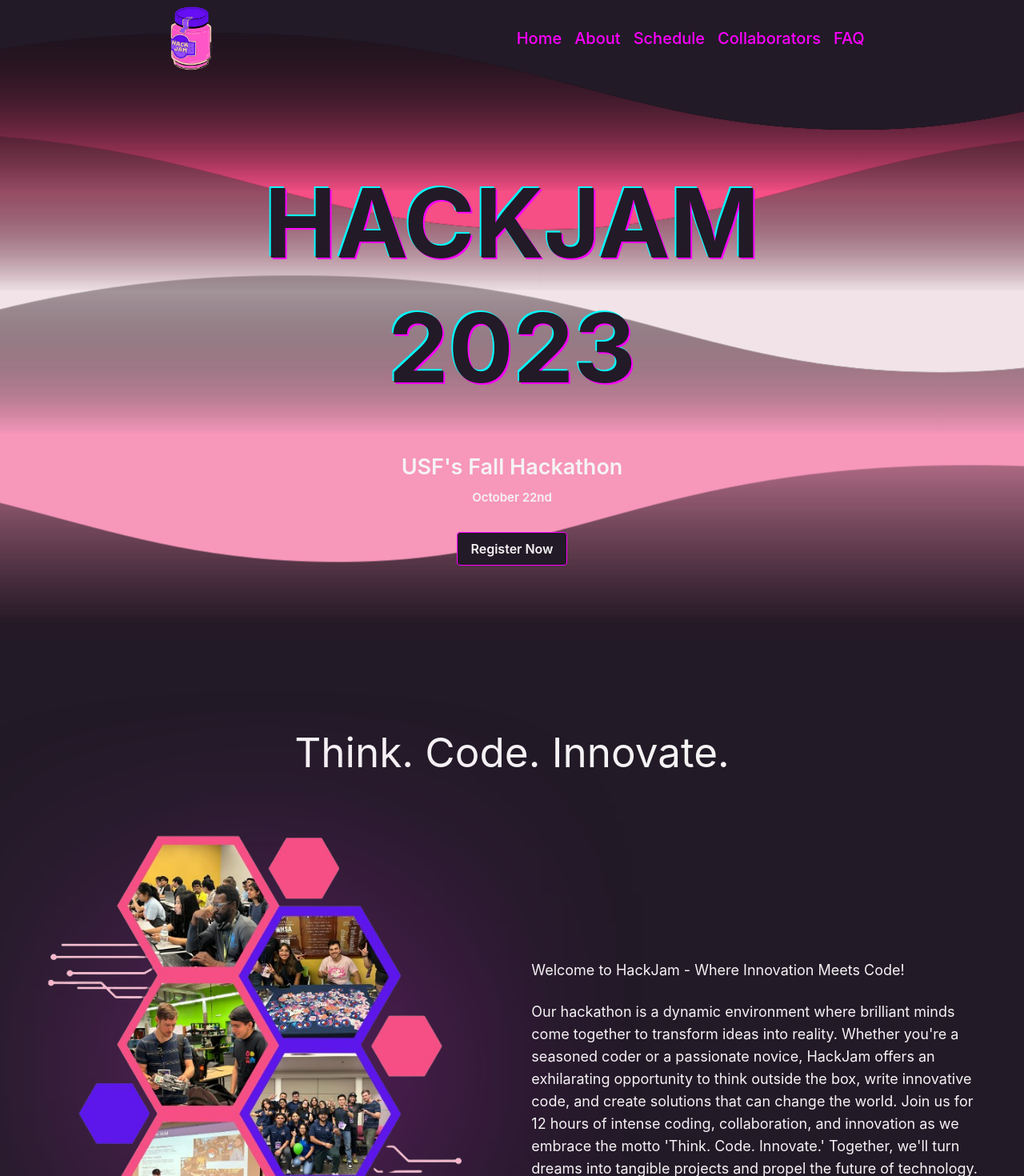
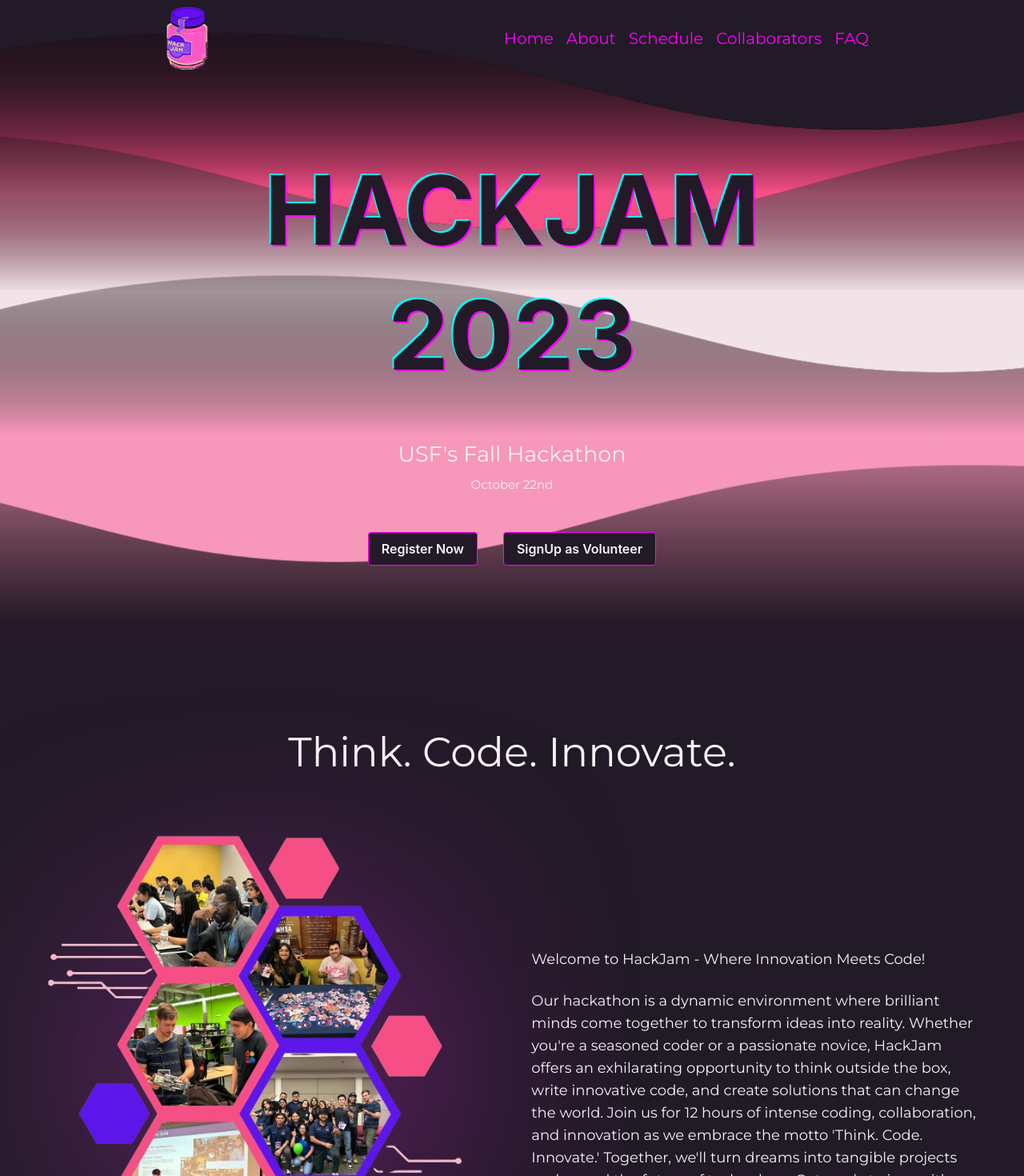
Before and after one commit to AsadbekNematov/hackjam, a React (Vite) app in the folder HackJam/: page / in a window 1280 px wide. Shown: the top 1470 px of the page at 80% size. Built offline with nearby package versions, Linux system fonts and the light colour scheme.

Commit message:
Font Chnaged

```diff
--- a/HackJam/index.html
+++ b/HackJam/index.html
@@ -5,6 +5,9 @@
     <link rel="icon" type="image/svg+xml" href="./src/assets/logo.png" />
     <meta name="viewport" content="width=device-width, initial-scale=1.0" />
     <title>Hackjam</title>
+    <link rel="preconnect" href="https://fonts.googleapis.com">
+<link rel="preconnect" href="https://fonts.gstatic.com" crossorigin>
+<link href="https://fonts.googleapis.com/css2?family=Montserrat&display=swap" rel="stylesheet">
     <link href="https://cdn.jsdelivr.net/npm/tailwindcss@2.2.19/dist/tailwind.min.css" rel="stylesheet">
     <script src="https://kit.fontawesome.com/61d209741b.js" crossorigin="anonymous"></script>
   </head>
--- a/HackJam/src/App.css
+++ b/HackJam/src/App.css
@@ -23,6 +23,9 @@
 ::-webkit-scrollbar-thumb {
   background: #04fcff;
   border-radius: 10px;
+}
+.montserrat {
+  font-family: "Montserrat", sans-serif;
 }
 .tt {
   font-size: 120px;
@@ -224,6 +227,7 @@
   padding: 12px;
   vertical-align: top;
   border: 1px solid #ffffff;
+  font-family: "Montserrat", sans-serif;
 }
 .schedule tbody tr td {
   font-size: 14px;
@@ -232,10 +236,12 @@
   color: #ffeaf1;
   background-color: transparent;
   padding: 8px;
+  font-family: "Montserrat", sans-serif;
   text-align: center;
   border: 1px solid #ffffff;
 }
 .schedule .tbody tr td {
+  font-family: "Montserrat", sans-serif;
   text-decoration: none;
   display: inline-block;
   font-weight: medium;
--- a/HackJam/src/components/About.jsx
+++ b/HackJam/src/components/About.jsx
@@ -3,7 +3,7 @@ import photoHex from '../assets/hex_photo_gallery.png'
 function About() {
   return (
     <div id="about" className="section" style={{'margin-top': '2rem'}}>
-      <h1 className="m-auto motto select-none text">Think. Code. Innovate.</h1>
+      <h1 className="m-auto montserrat select-none text">Think. Code. Innovate.</h1>
       <br/><br/>
       <div className="about">
         <div className="about-content relative select-none">
@@ -12,9 +12,9 @@ function About() {
         </div>
         <div className="about-content" style={{'margin-bottom': '-1rem'}}>
           <div className="about-text">
-            <p className="text-left text-lg text">Welcome to HackJam - Where Innovation Meets Code!</p>
+            <p className="text-left montserrat text-lg text">Welcome to HackJam - Where Innovation Meets Code!</p>
             <br/>
-            <p className="text-left text-lg text">
+            <p className="text-left montserrat text-lg text">
               Our hackathon is a dynamic environment where brilliant minds come together to transform ideas into reality.
               Whether you're a seasoned coder or a passionate novice, HackJam offers an exhilarating opportunity to think outside the box, write innovative code, and create
               solutions that can change the world. Join us for 12 hours of intense coding, collaboration, and innovation as we embrace the motto 'Think. Code. Innovate.'
--- a/HackJam/src/components/Collaborators.jsx
+++ b/HackJam/src/components/Collaborators.jsx
@@ -11,7 +11,7 @@ function Collaborators() {
   return (
     <>
       <div id="collaborators" className="h-min relative mb-20 section">
-        <h1 className="m-auto section-title text">In collaboration with...</h1>
+        <h1 className="m-auto section-title montserrat text">In collaboration with...</h1>
         <br/><br/>
           <div className="absolute purple_shadow_y"></div>
         <div className="cohostContainer select-none">
--- a/HackJam/src/components/FAQ.jsx
+++ b/HackJam/src/components/FAQ.jsx
@@ -2,8 +2,8 @@ import QA from "./QA";
 
 function FAQ() {
   return (
-    <div id="faq" className="section relative">
-      <h1 className="m-auto section-title text">FAQ</h1>
+    <div id="faq" className="section montserrat relative">
+      <h1 className="m-auto section-title montserrat text">FAQ</h1>
       <br/>
       <div className="absolute pink_shadow"></div>
       <div className="flex-col faq-flex justify-items-center">
--- a/HackJam/src/components/Home.jsx
+++ b/HackJam/src/components/Home.jsx
@@ -10,23 +10,49 @@ function Home() {
         <div className="wave4"></div>
       </div>
       <div className="h-screen select-none flex pt-14">
-        <Navbar/>
+        <Navbar />
         <div className=" m-auto flex-col">
-          <h1 className="m-auto font-bold hover:ease-in-out dark-color tt">HACKJAM</h1>
+          <h1 className="m-auto  font-montserrat font-bold hover:ease-in-out dark-color tt">
+            HACKJAM
+          </h1>
           <h3 className="m-auto font-bold dark-color tt">2023</h3>
-          <br/>
-          <br/>
-          <h2 className="text-4xl font-semibold	 text"><sup>USF's Fall Hackathon</sup></h2>
-          <h2 className="text-xl font-semibold	 text"><sup>October 22nd</sup></h2>
-          <br/>
-          <form action="https://ocioyx01rpq.typeform.com/to/vSjZMc0c" target="_blank" >
-            <button onClick="" className="btn bg-transparent font-semibold py-2 px-4 border btn-border hover:border-transparent rounded text">
-              Register Now
-            </button>
-          </form>
+          <br />
+          <br />
+          <h2 className="text-4xl montserrat font-bold	 text">
+            <sup>USF's Fall Hackathon</sup>
+          </h2>
+          <h2 className="text-xl montserrat font-semibold	 text">
+            <sup>October 22nd</sup>
+          </h2>
+          <br />
+          <div className="flex justify-center items-center">
+            <form className="m-4"
+              action="https://ocioyx01rpq.typeform.com/to/vSjZMc0c"
+              target="_blank"
+            >
+              <button
+                onClick=""
+                className="btn bg-transparent font-semibold py-2 px-4 border btn-border hover:border-transparent rounded text"
+              >
+                Register Now
+              </button>
+            </form>
+            <form className="m-4"
+              action="#Shivam"
+              target="_blank"
+            >
+              <button
+                onClick=""
+                className="btn bg-transparent font-semibold py-2 px-4 border btn-border hover:border-transparent rounded text"
+              >
+                SignUp as Volunteer
+              </button>
+            </form>
+          </div>
         </div>
       </div>
-      <br/><br/>
+      <br />
+      <br />
     </>
   );
 }
--- a/HackJam/src/components/Navbar.jsx
+++ b/HackJam/src/components/Navbar.jsx
@@ -33,19 +33,19 @@ function Navbar() {
           </a>
         </div>
         <div className="nav-links space-x-4">
-          <a href="#home" className="sec_color main-color text-xl navbar-txt">
+          <a href="#home" className="sec_color montserrat main-color text-xl navbar-txt">
             Home
           </a>
-          <a href="#about" className="sec_color main-color text-xl navbar-txt">
+          <a href="#about" className="sec_color montserrat main-color text-xl navbar-txt">
             About
           </a>
-          <a href="#itinerary" className="sec_color main-color text-xl navbar-txt">
+          <a href="#itinerary" className="sec_color montserrat main-color text-xl navbar-txt">
             Schedule
           </a>
-          <a href="#collaborators" className="sec_color main-color text-xl navbar-txt">
+          <a href="#collaborators" className="sec_color montserrat main-color text-xl navbar-txt">
             Collaborators
           </a>
-          <a href="#faq" className="sec_color main-color text-xl navbar-txt">
+          <a href="#faq" className="sec_color main-color montserrat text-xl navbar-txt">
             FAQ
           </a>
         </div>
--- a/HackJam/src/components/QA.jsx
+++ b/HackJam/src/components/QA.jsx
@@ -10,7 +10,7 @@ function QA({question, answer}) {
   return (
     <div className={container}>
       <div className="p-4 text-xl relative font-medium flex">
-        <div className="text-left w-5/6 flex-auto q-text text">
+        <div className="text-left montserrat w-5/6 flex-auto q-text text">
           {question}
         </div>
         <button
--- a/HackJam/src/components/Schedule.jsx
+++ b/HackJam/src/components/Schedule.jsx
@@ -4,7 +4,7 @@ function Schedule() {
     <div id="itinerary" className="section">
       <h1 className="m-auto section-title text" style={{'margin-bottom': '-1.5rem'}}>Schedule</h1>
       <br/><br/>
-      <div className="schedule-container select-none">
+      <div className="schedule-container montserrat select-none">
         <table className="schedule">
           <thead>
             <tr>
--- a/HackJam/tailwind.config.js
+++ b/HackJam/tailwind.config.js
@@ -2,7 +2,11 @@
 export default {
   content: [],
   theme: {
-    extend: {},
+    extend: {
+      fontFamily: {
+        'montserrat': ["Montserrat", "sans-serif"]
+      }
+    },
   },
   plugins: [],
 }
```
